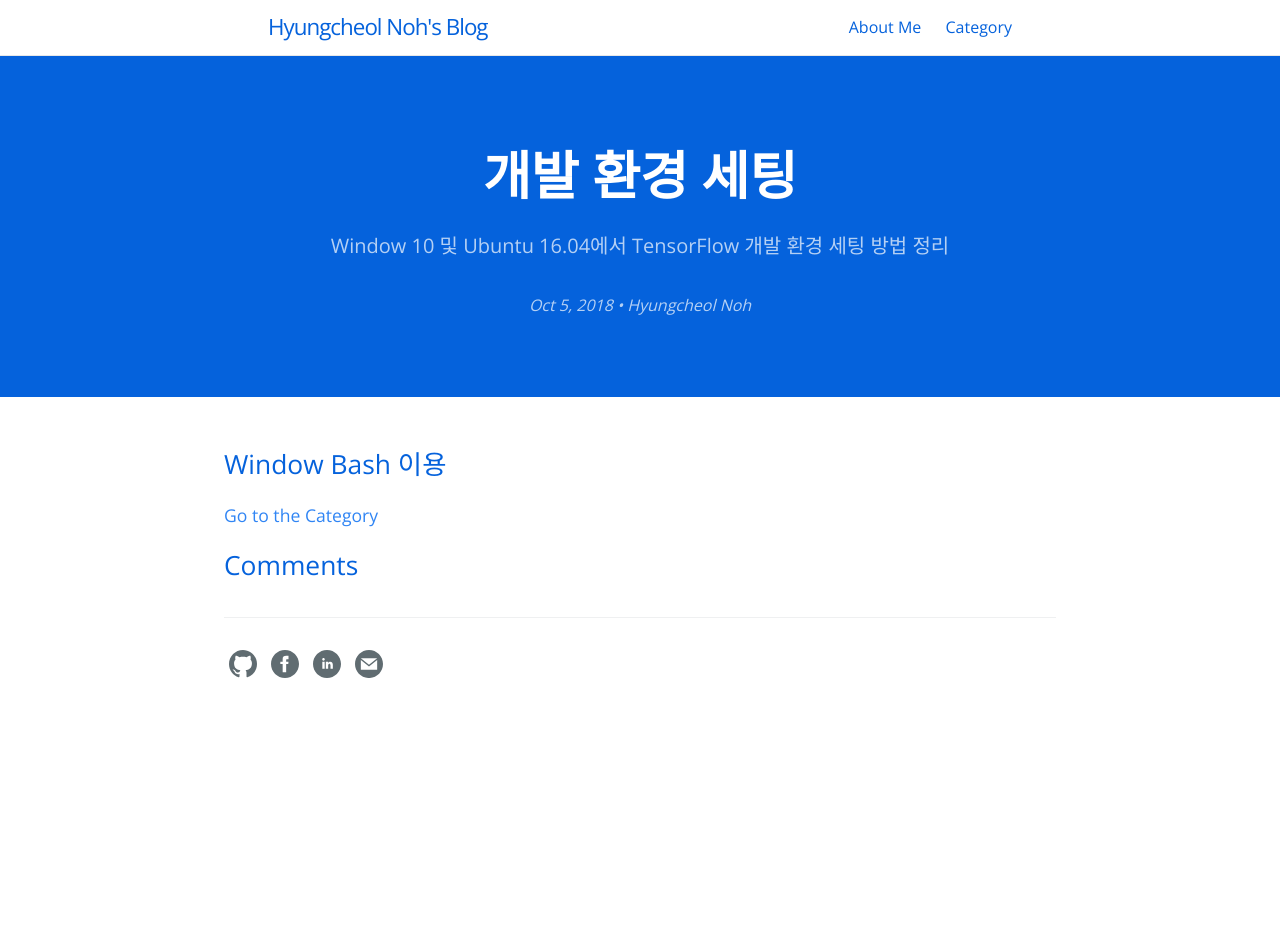
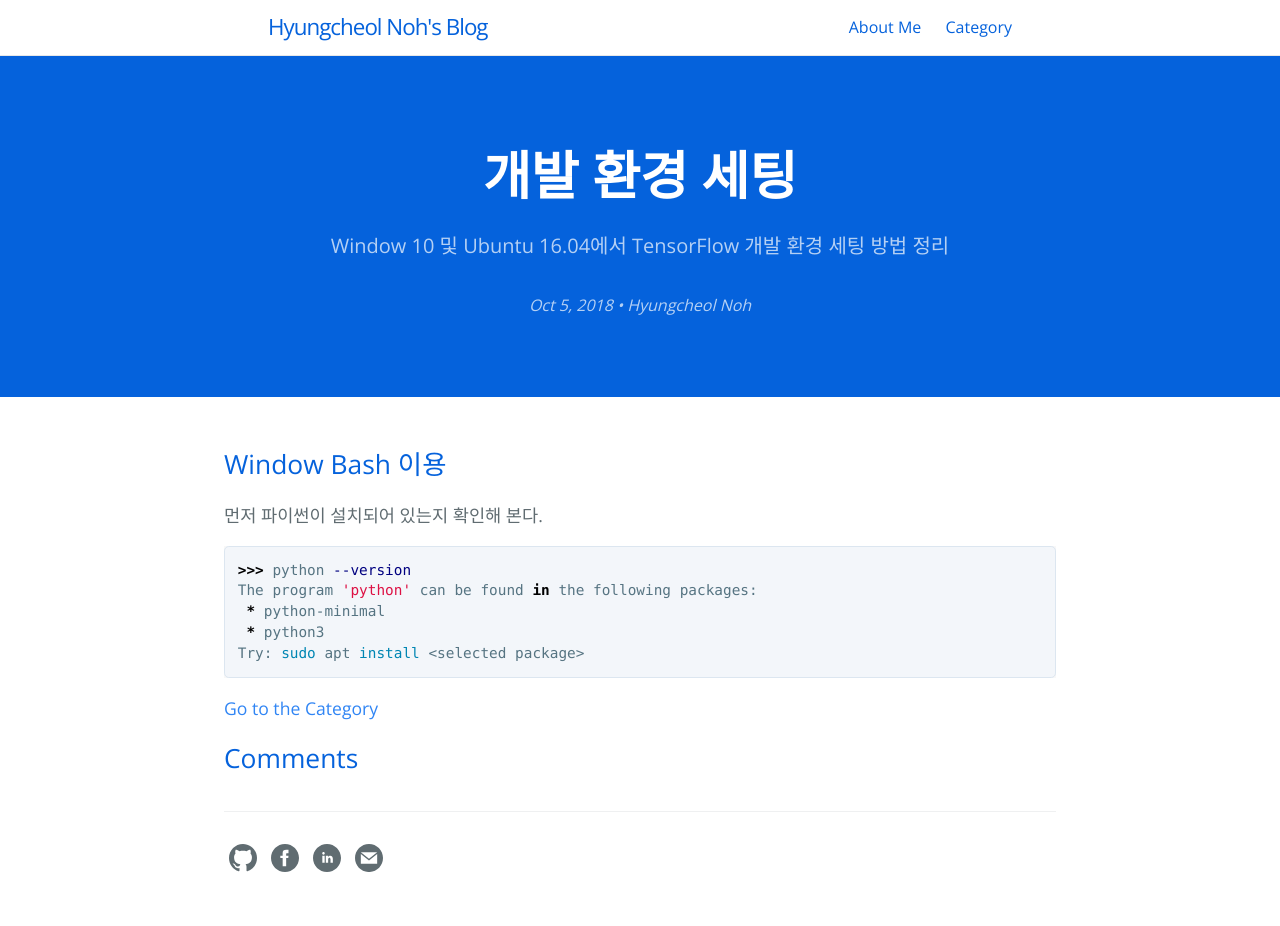
Before and after one commit to hcnoh/hcnoh.github.io, a Jekyll site: the page built from _posts/2018-10-05-development-environment-setting.md, in a window 1280 px wide. Built offline with Jekyll 4.4.1, drawn with Linux system fonts in a browser that asks for light colours; comment, search, counter and statistics services are not loaded; before the commit the page ends 900 px from its top, so only the background shows below that.

Commit message:
Update 2018-10-05-development-environment-setting.md

````diff
--- a/_posts/2018-10-05-development-environment-setting.md
+++ b/_posts/2018-10-05-development-environment-setting.md
@@ -11,3 +11,12 @@ permalink: /2018-10-05-development-environment-setting
 ---
 
 ## Window Bash 이용
+먼저 파이썬이 설치되어 있는지 확인해 본다.
+
+```bash
+>>> python --version
+The program 'python' can be found in the following packages:
+ * python-minimal
+ * python3
+Try: sudo apt install <selected package>
+```
````
